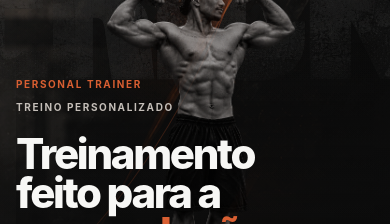
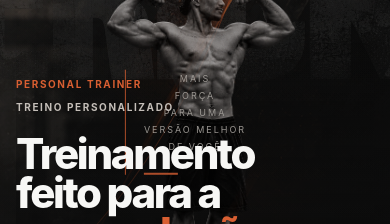
Before and after one commit to nicolascarvalho18/Site-personal-trainer-, a Next.js app: page / in a window 390 px wide. Shown: the part 235-459 px from the top of the page. Built offline with nearby package versions, Linux system fonts and the light colour scheme.

Commit message:
style: center mobile hero editorial text

```diff
--- a/app/globals.css
+++ b/app/globals.css
@@ -207,3 +207,8 @@ section[id]{scroll-margin-top:112px}
   .nav>a:not(.header-cta):after{display:none}
   .nav .header-cta{margin-top:10px;min-height:52px;padding:14px 22px}
 }
+
+/* Texto editorial da foto: centralizado e mais alto no hero mobile. */
+@media (max-width: 700px){
+  .hero-editorial.bottom{display:block;top:55%;bottom:auto;left:50%;width:max-content;max-width:calc(100vw - 80px);transform:translate(-50%,-50%);text-align:center}
+}
```
